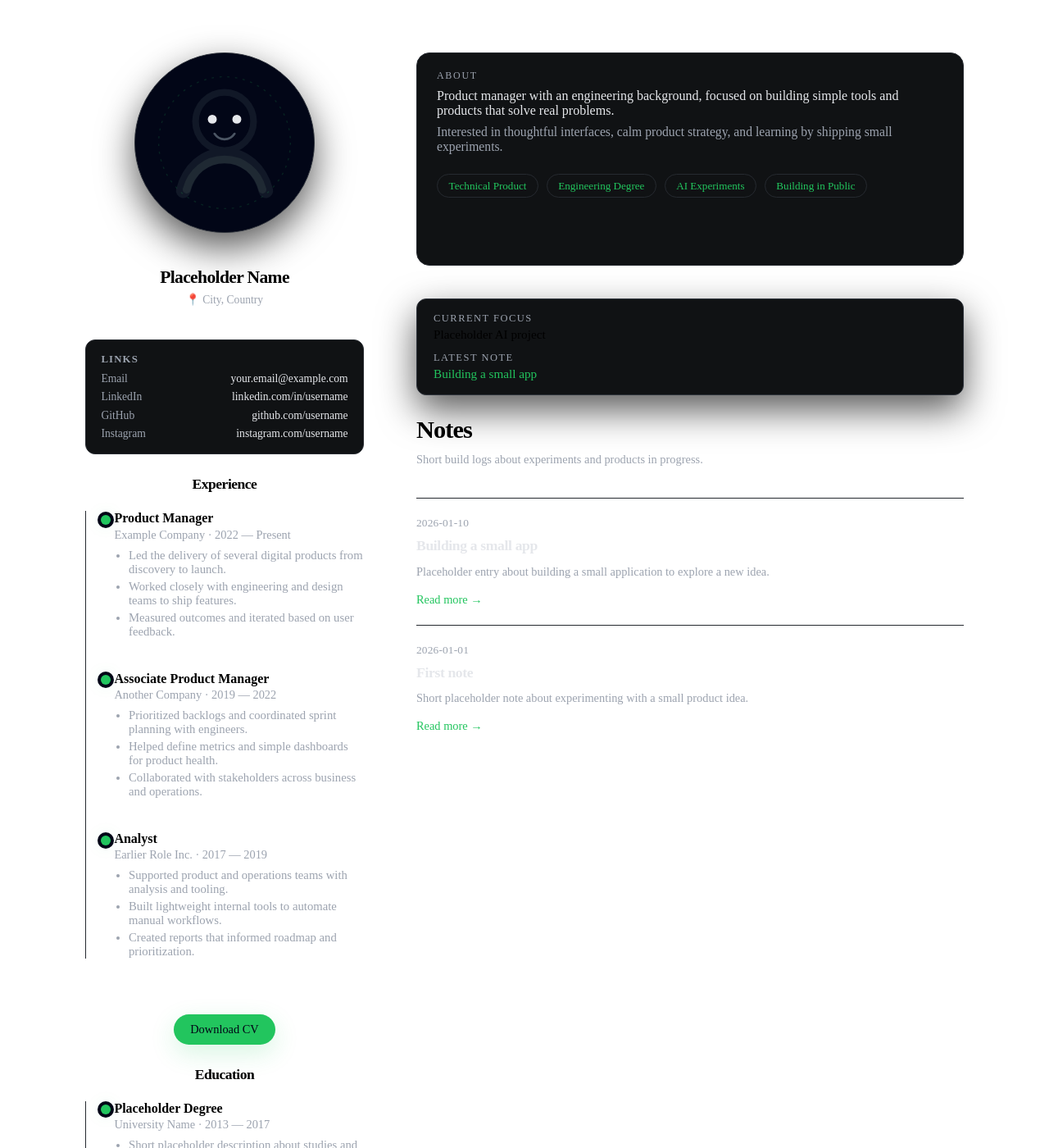
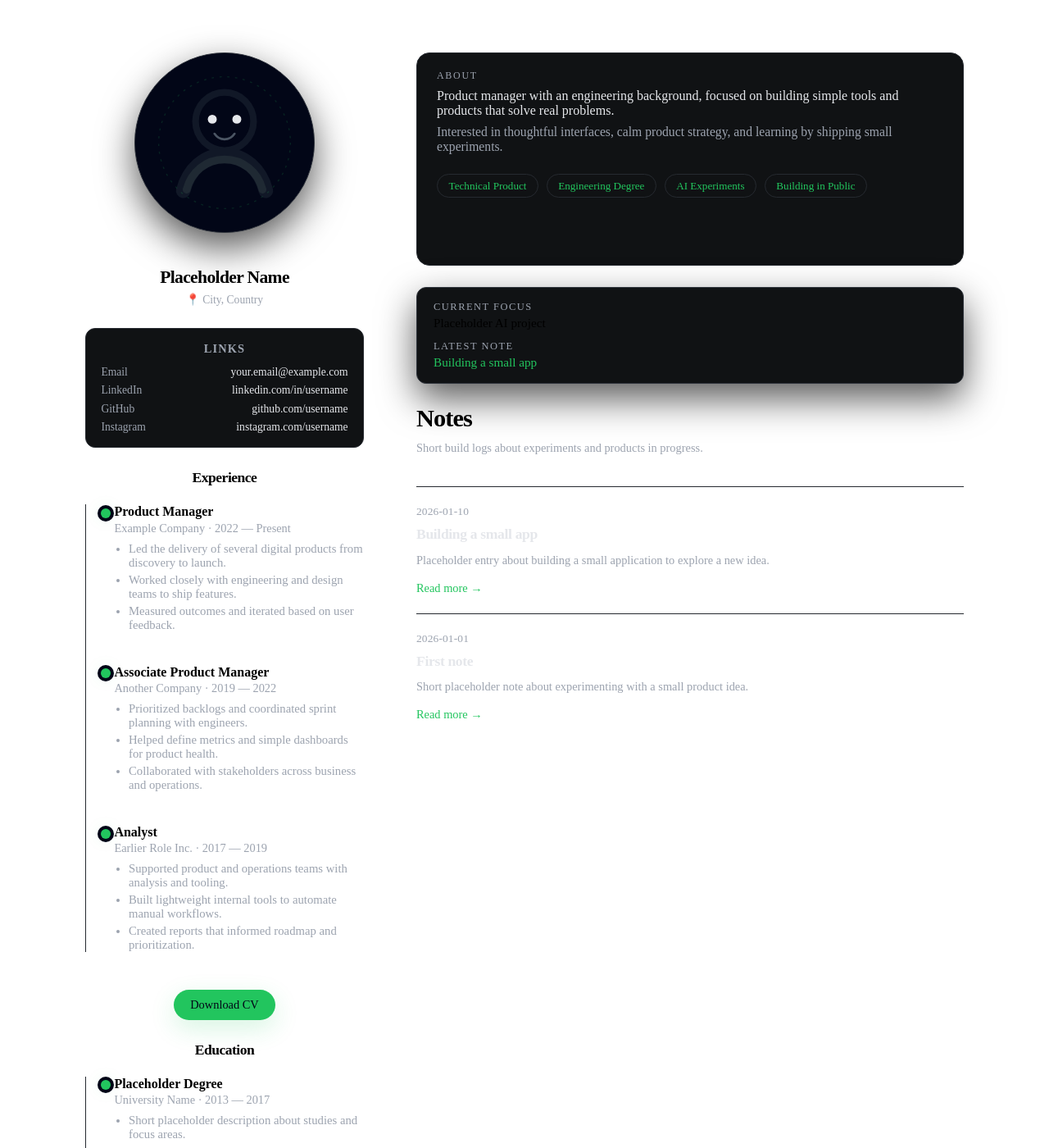
Before and after one commit to domagojpoljancic/personal-page, a Jekyll site: the page built from index.md, in a window 1280 px wide and 1400 px high. Shown: the whole window at 82% size. Built offline with Jekyll 4.4.1, drawn with Linux system fonts in a browser that asks for light colours.

Commit message:
CSS: alignment and spacing tweaks (easy revert: git revert HEAD)
- Align Links and Current Focus: profile-wrap margin-bottom 0, remove focus-card margin-top
- Links header: center, 0.9rem, letter-spacing 0.08em, margin-bottom 12px
- CV button: margin-top 8px (tighter under Experience)
- Timeline: margin-bottom 12px
- All changes in assets/styles.css only

Made-with: Cursor

```diff
--- a/assets/styles.css
+++ b/assets/styles.css
@@ -76,7 +76,7 @@ body.site {
 /* Profile block: align first card row with main column */
 .profile-wrap {
   min-height: 260px;
-  margin-bottom: 14px;
+  margin-bottom: 0;
   display: flex;
   flex-direction: column;
   align-items: center;
@@ -210,11 +210,14 @@ body.site {
   border: 1px solid var(--border-subtle);
 }
 
+.links-card h2,
+.links-card .section-kicker,
 .links-title {
-  margin: 0 0 0.5rem;
-  font-size: 0.8rem;
+  text-align: center;
+  font-size: 0.9rem;
+  letter-spacing: 0.08em;
+  margin: 0 0 12px 0;
   text-transform: uppercase;
-  letter-spacing: 0.09em;
   color: var(--text-muted);
 }
 
@@ -261,7 +264,7 @@ body.site {
 }
 
 .cv-button {
-  margin-top: 22px;
+  margin-top: 8px;
   align-self: center;
 }
 
@@ -277,11 +280,6 @@ body.site {
   background: var(--bg-elevated);
   border: 1px solid var(--border-strong);
   box-shadow: var(--shadow-soft);
-}
-
-/* Align top edge of Current Focus with Links (intro is 260px, profile is 260px + 14px margin) */
-.focus-card {
-  margin-top: 14px;
 }
 
 .status-label {
@@ -321,7 +319,7 @@ body.site {
 .timeline {
   position: relative;
   margin-top: 0;
-  margin-bottom: 20px;
+  margin-bottom: 12px;
   padding-left: 1.75rem;
   border-left: 1px solid var(--border-subtle);
 }
```
